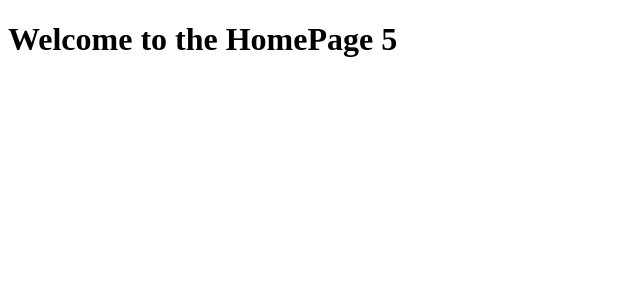
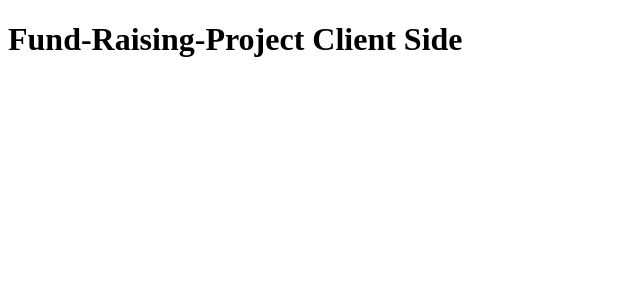
Before and after one commit to VladimirKarin/-Fund-Raising-Project-Client-Side, a Next.js app: page / in a window 1280 px wide. Shown: the top 300 px of the page, without its empty margins (0-640 px from the left). Built offline with nearby package versions, Linux system fonts and the light colour scheme.

Commit message:
FR-82 create Show more button

```diff
--- a/src/app/page.js
+++ b/src/app/page.js
@@ -1,9 +1,10 @@
+import ShowMore from '@/components/Buttons/ShowMore';
 import React from 'react';
 
 const HomePage = () => {
     return (
         <div>
-            <h1>Welcome to the HomePage 5</h1>
+            <h1>Fund-Raising-Project Client Side</h1>
         </div>
     );
 };
--- /dev/null
+++ b/src/components/Buttons/ShowMore.js
@@ -0,0 +1,14 @@
+import * as React from 'react';
+import Link from 'next/link';
+import Button from '@mui/material/Button';
+
+const ShowMoreButton = ({ href }) => {
+    return (
+        <Link href={href} passHref>
+            <Button variant="contained" color="primary" size="medium">
+                Show More
+            </Button>
+        </Link>
+    );
+};
+export default ShowMoreButton;
```
